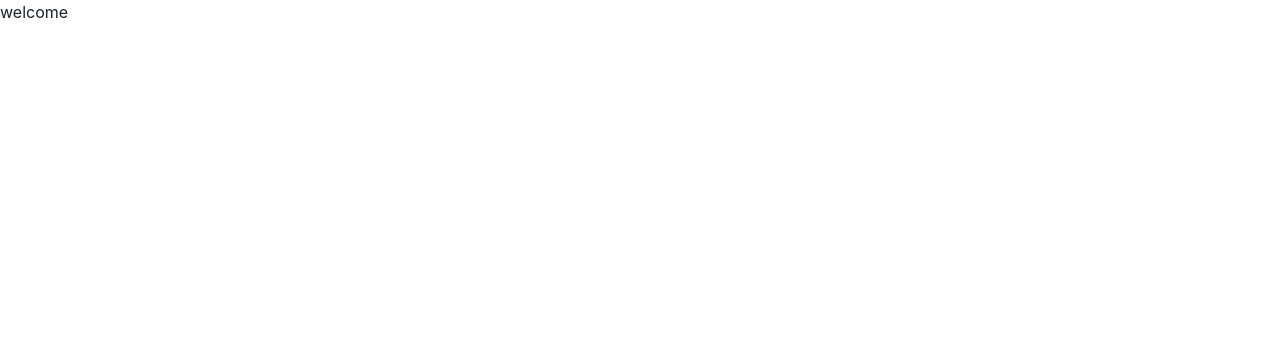
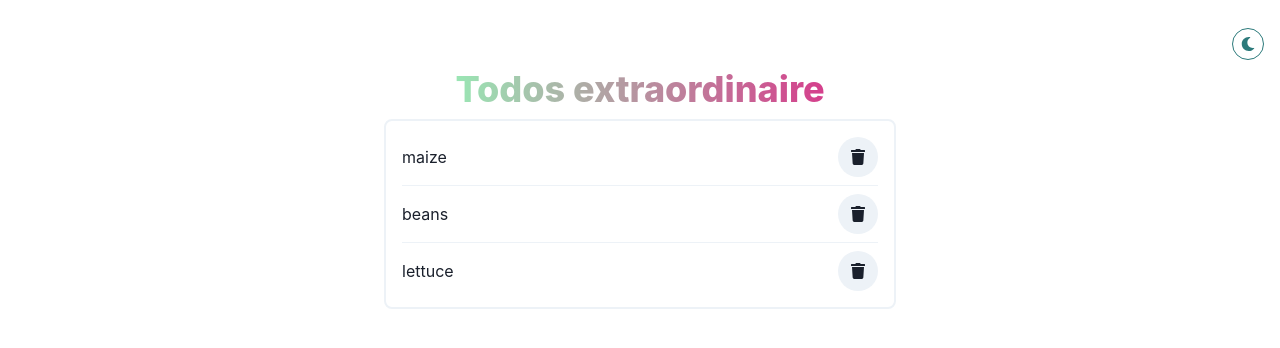
Before and after one commit to kelvinrandu/framer-motion, a React (Create React App) app in the folder framer/: page / in a window 1280 px wide. Shown: the top 348 px of the page. Built offline with nearby package versions, Linux system fonts and the light colour scheme.

Commit message:
added todos components

```diff
--- a/framer/src/App.js
+++ b/framer/src/App.js
@@ -1,12 +1,36 @@
 import "./App.css";
-import { motion } from "framer-motion";
+import Todos from "./components/Todos";
+import { Heading, VStack, IconButton } from "@chakra-ui/react";
+import AddTodo from "./components/AddTodo";
+import { FaSun, FaMoon } from "react-icons/fa";
 
 function App() {
   return (
     <>
-  <h1>welcome</h1>
-  </>
+      <VStack mt={3} p={4}>
+        <IconButton
+          colorScheme="teal"
+          size="sm"
+          isRound="true"
+          variant="outline"
+          aria-label="toggle colormode"
+          alignSelf="flex-end"
+          icon={<FaMoon />}
+        />
+        <Heading
+          mb={8}
+          Size="2xl"
+          fontWeight="extrabold"
+          bgClip="text"
+          bgGradient="linear(to-r, green.200, pink.500)"
+        >
 
+          Todos extraordinaire
+        </Heading>
+        <Todos />
+        <AddTodo />
+      </VStack>
+    </>
   );
 }
 
--- /dev/null
+++ b/framer/src/components/AddTodo.js
@@ -0,0 +1,11 @@
+import React from 'react';
+
+function AddTodo() {
+    return (
+        <div>
+
+        </div>
+    )
+}
+
+export default AddTodo;
--- /dev/null
+++ b/framer/src/components/Todos.js
@@ -0,0 +1,44 @@
+import React from "react";
+import { HStack, IconButton, VStack, StackDivider, Spacer } from "@chakra-ui/react";
+import { FaTrash } from "react-icons/fa";
+
+function Todos() {
+  const todos = [
+    {
+      id: 1,
+      name: "maize",
+    },
+    {
+      id: 2,
+      name: "beans",
+    },
+    {
+      id: 3,
+      name: "lettuce",
+    },
+  ];
+  return (
+
+      <VStack
+        w="50%"
+        divider={<StackDivider />}
+        borderWidth="2px"
+        borderRadius="lg"
+        p={4}
+        borderColor="gray.100"
+        maxW={{ base: "90vw", sm: "80vw" ,lg:"50vw", xl: "40vw"}}
+        alignItems="stretch"
+      >
+        {todos.map((todo) => (
+          <HStack >
+            <ul>{todo.name}</ul>
+            <Spacer/>
+            <IconButton icon={<FaTrash />} isRound="true" />
+          </HStack>
+        ))}
+      </VStack>
+
+  );
+}
+
+export default Todos;
--- /dev/null
+++ b/package.json
@@ -0,0 +1,5 @@
+{
+  "dependencies": {
+    "react-icons": "^4.2.0"
+  }
+}
```
Also changed, not shown: 1 other file (tests, documents, lock files or other folders).
